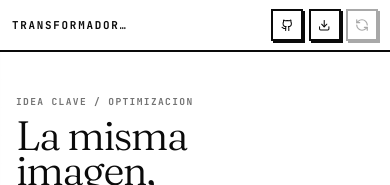
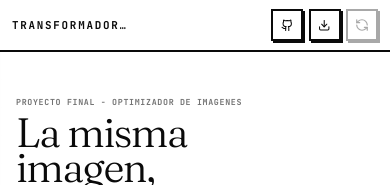
Before and after one commit to apoapps/proyecto-final-procesamiento-digital-senales, a React (Vite) app: page / in a window 390 px wide. Shown: the top 185 px of the page. Built offline with nearby package versions, Linux system fonts and the light colour scheme.

Commit message:
Refine mobile project label

```diff
--- a/src/App.tsx
+++ b/src/App.tsx
@@ -88,7 +88,7 @@ export function App() {
 
       <section className="hero">
         <div className="message">
-          <p className="eyebrow">Idea clave / optimizacion</p>
+          <p className="eyebrow">Proyecto final - Optimizador de imagenes</p>
           <h1>
             La misma imagen,
             <br />
--- a/src/styles.css
+++ b/src/styles.css
@@ -158,11 +158,11 @@ button:disabled {
 }
 
 .eyebrow {
-  margin: 0 0 1rem;
+  margin: 0 0 0.85rem;
   color: var(--soft);
-  font-size: 0.68rem;
+  font-size: 0.62rem;
   font-weight: 700;
-  letter-spacing: 0.18em;
+  letter-spacing: 0.12em;
 }
 
 h1 {
@@ -470,14 +470,16 @@ h1 em {
   }
 
   .eyebrow {
-    margin-bottom: 0.55rem;
-    font-size: 0.6rem;
-    letter-spacing: 0.14em;
+    margin-bottom: 0.42rem;
+    font-size: 0.52rem;
+    letter-spacing: 0.08em;
+    line-height: 1.15;
+    white-space: nowrap;
   }
 
   h1 {
     max-width: 11ch;
-    font-size: clamp(2.25rem, 11.6vw, 3.65rem);
+    font-size: clamp(2.1rem, 10.7vw, 3.45rem);
     line-height: 0.86;
   }
 
```
